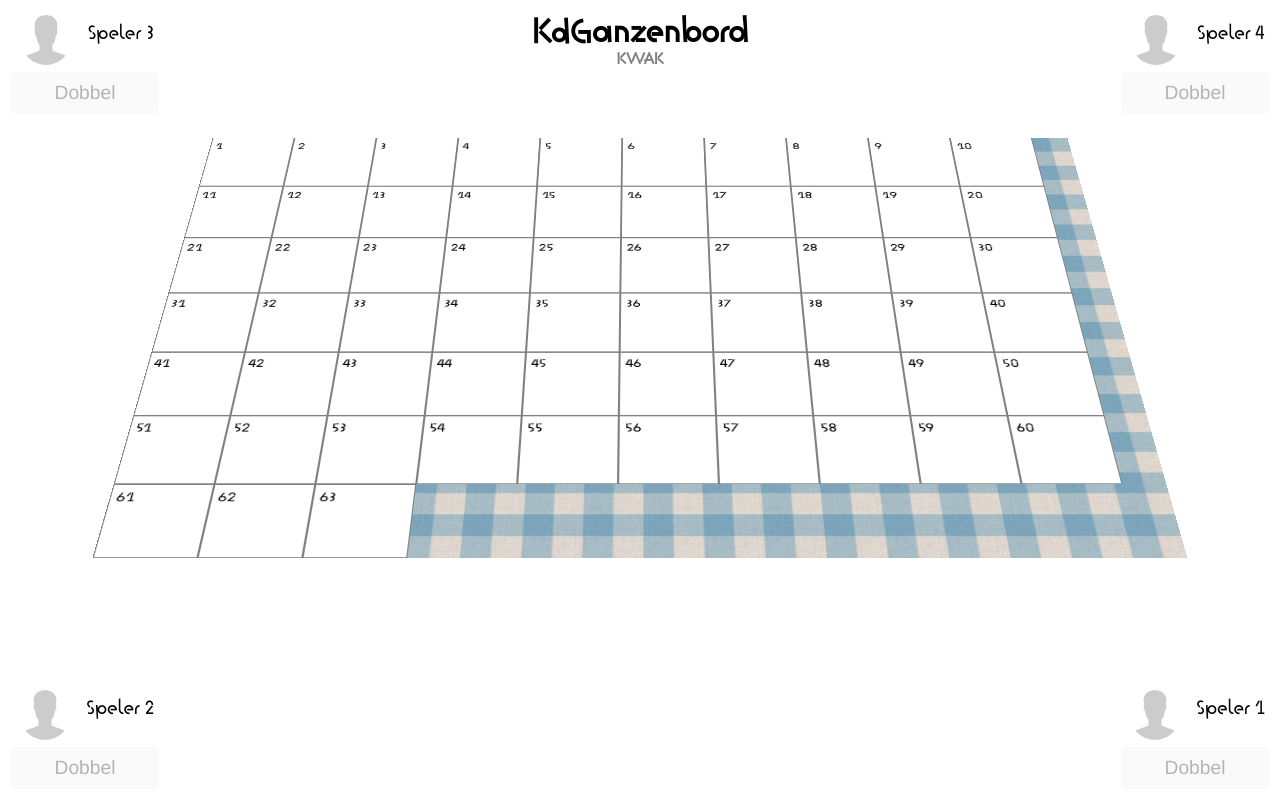
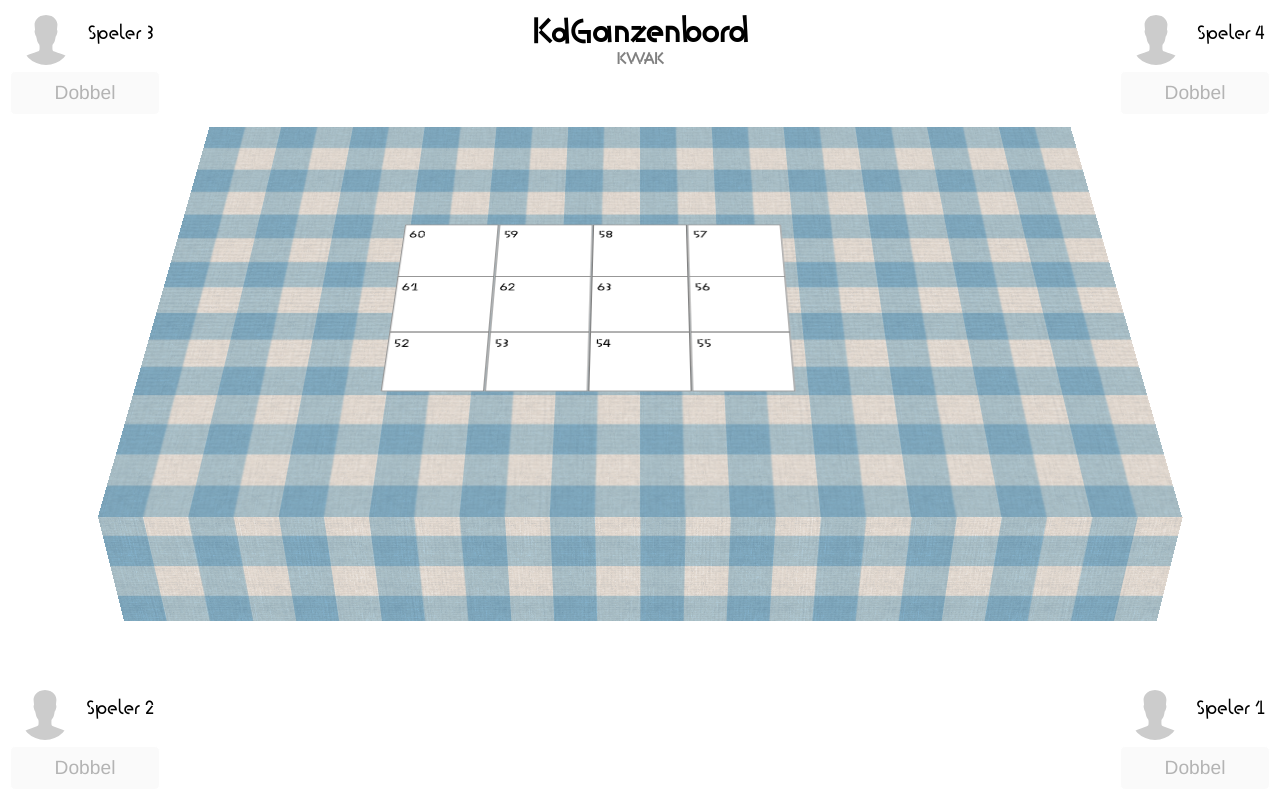
Before and after one commit to TVke/KdGanzenbord, a PHP site: page / in a window 1280 px wide. Run offline with PHP 8.4, Linux system fonts and the light colour scheme.

Commit message:
add board system

```diff
--- a/style/styles.css
+++ b/style/styles.css
@@ -205,25 +205,249 @@ header {
 	perspective: 2000px;
 }
 
+#game::after{
+	content: "";
+	display: block;
+	position: absolute;
+	width: 118%;
+	height:165px;
+	background: url("table-cloth-blue.png");
+	background-size: cover;
+	background-position-y: -3%;
+	transform-origin: top center;
+	transform: rotateX(50deg)rotateZ(0deg)translateY(-115px)translate(-7.6%)rotateX(-90deg);
+}
+
 #board {
 	display:flex;
 	display:-webkit-flex;
 	flex-wrap:wrap;
+	width: 100%;
+	height:600px;
 	background: url("table-cloth-blue.png");
-	background-size: contain;
+	background-size: cover;
 	transform: rotateX(50deg)rotate(0deg);
+	position: relative;
 }
 
-#board div {
-	counter-increment:tileIndex;
-	width:80px;
-	height:80px;
+/* pawn */
+#game div[class^="pawn-"]{
+	width:10%;
+	height:45px;
 	padding:5px;
 	border:1px solid #808080;
 	background: #fff;
-	position: relative;
+	position: absolute;
+	margin: 0 auto;
+	top: 276px;
+	left: 0;
+	right: 0;
+}
+
+/* board tiles */
+#board div {
+	counter-increment:tileIndex;
+	width:9%;
+	height:73.7px;
+	padding:5px;
+	border:1px solid #808080;
+	background: #fff;
+	position: absolute;
+	margin: 0 auto;
+	top: 263.15px;
+	left: 0;
+	right: 0;
 }
 
 #board div::before {
 	content:counter(tileIndex);
 }
+
+#tile-62,.place-62{
+	transform: translate(-100%);
+}
+#tile-61,.place-61{
+	transform: translate(-200%);
+}
+#tile-60,.place-60{
+	transform: translate(-200%,-100%);
+}
+#tile-59,.place-59{
+	transform: translate(-100%,-100%);
+}
+#tile-58,.place-58{
+	transform: translate(0,-100%);
+}
+#tile-57,.place-57{
+	transform: translate(100%,-100%);
+}
+#tile-56,.place-56{
+	transform: translate(100%,0);
+}
+#tile-55,.place-55{
+	transform: translate(100%,100%);
+}
+#tile-54,.place-54{
+	transform: translate(0,100%);
+}
+#tile-53,.place-53{
+	transform: translate(-100%,100%);
+}
+#tile-52,.place-52{
+	transform: translate(-200%,100%);
+}
+/*
+#tile-51,.place-51{
+	transform: translate(-200%,-200%);
+}
+#tile-50,.place-50{
+	transform: translate(-100%,-200%);
+}
+#tile-49,.place-49{
+	transform: translate(0,-200%);
+}
+#tile-48{
+	transform: translate(100%,-200%);
+}
+#tile-47{
+	transform: translate(200%,-200%);
+}
+#tile-46{
+	transform: translate(200%,-100%);
+}
+#tile-45{
+	transform: translate(200%,0);
+}
+#tile-44{
+	transform: translate(200%,100%);
+}
+#tile-43{
+	transform: translate(200%,200%);
+}
+#tile-42{
+	transform: translate(100%,200%);
+}
+#tile-41{
+	transform: translate(0,200%);
+}
+#tile-40{
+	transform: translate(-100%,200%);
+}
+#tile-39{
+	transform: translate(-200%,200%);
+}
+#tile-38{
+	transform: translate(-300%,200%);
+}
+#tile-37{
+	transform: translate(-300%,100%);
+}
+#tile-36{
+	transform: translate(-300%,0);
+}
+#tile-35{
+	transform: translate(-300%,-100%);
+}
+#tile-34{
+	transform: translate(-300%,-200%);
+}
+#tile-33{
+	transform: translate(-300%,-300%);
+}
+#tile-32{
+	transform: translate(-200%,-300%);
+}
+#tile-31{
+	transform: translate(-100%,-300%);
+}
+#tile-30{
+	transform: translate(0,-300%);
+}
+#tile-29{
+	transform: translate(100%,-300%);
+}
+#tile-28{
+	transform: translate(200%,-300%);
+}
+#tile-27{
+	transform: translate(300%,-300%);
+}
+#tile-26{
+	transform: translate(300%,-200%);
+}
+#tile-25{
+	transform: translate(300%,-100%);
+}
+#tile-24{
+	transform: translate(300%,0);
+}
+#tile-23{
+	transform: translate(300%,100%);
+}
+#tile-22{
+	transform: translate(300%,200%);
+}
+#tile-21{
+	transform: translate(300%,300%);
+}
+#tile-20{
+	transform: translate(200%,300%);
+}
+#tile-19{
+	transform: translate(100%,300%);
+}
+#tile-18{
+	transform: translate(0,300%);
+}
+#tile-17{
+	transform: translate(-100%,300%);
+}
+#tile-16{
+	transform: translate(-200%,300%);
+}
+#tile-15{
+	transform: translate(-300%,300%);
+}
+#tile-14{
+	transform: translate(-400%,300%);
+}
+#tile-13{
+	transform: translate(-400%,200%);
+}
+#tile-12{
+	transform: translate(-400%,100%);
+}
+#tile-11{
+	transform: translate(-400%,0);
+}
+#tile-10{
+	transform: translate(-400%,-100%);
+}
+#tile-9{
+	transform: translate(-400%,-200%);
+}
+#tile-8{
+	transform: translate(-400%,-300%);
+}
+#tile-7{
+	transform: translate(-400%,-400%);
+}
+#tile-6{
+	transform: translate(-300%,-400%);
+}
+#tile-5{
+	transform: translate(-200%,-400%);
+}
+#tile-4{
+	transform: translate(-100%,-400%);
+}
+#tile-3{
+	transform: translate(0,-400%);
+}
+#tile-2{
+	transform: translate(100%,-400%);
+}
+#tile-1{
+	transform: translate(200%,-400%);
+}
+*/
```
